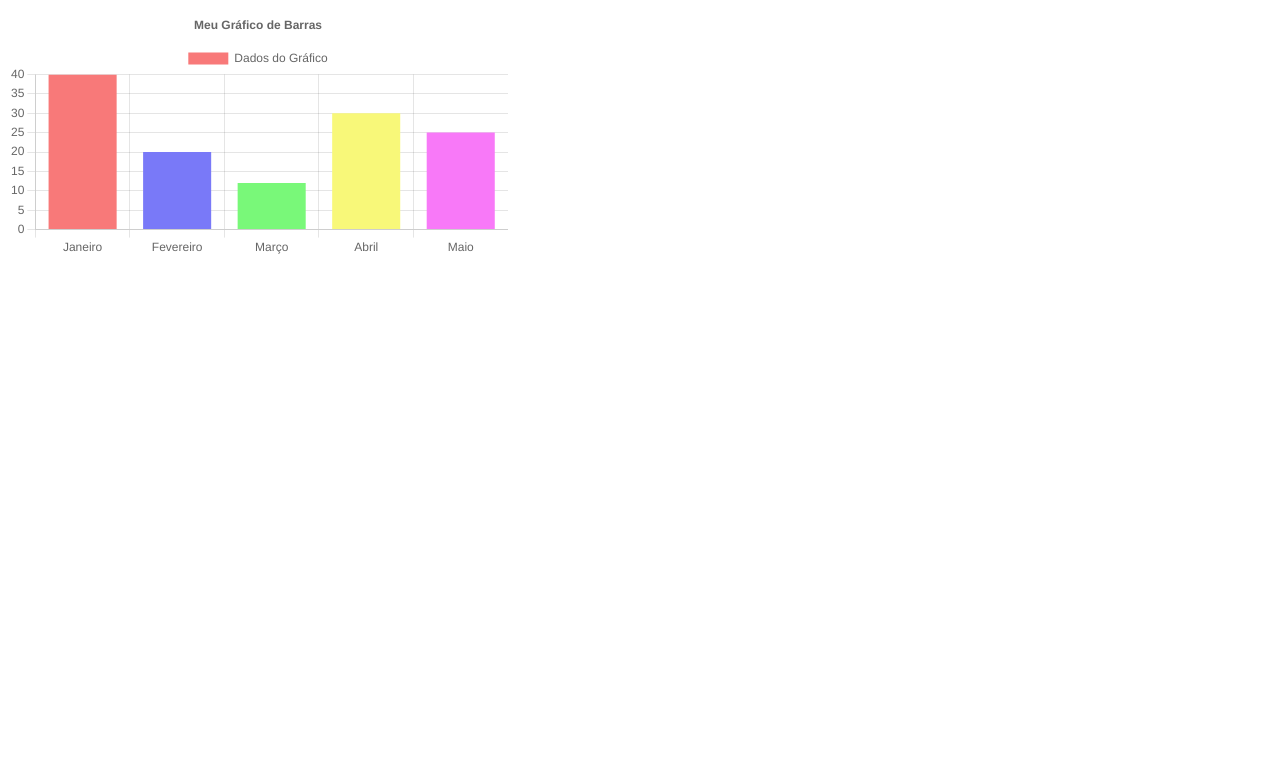
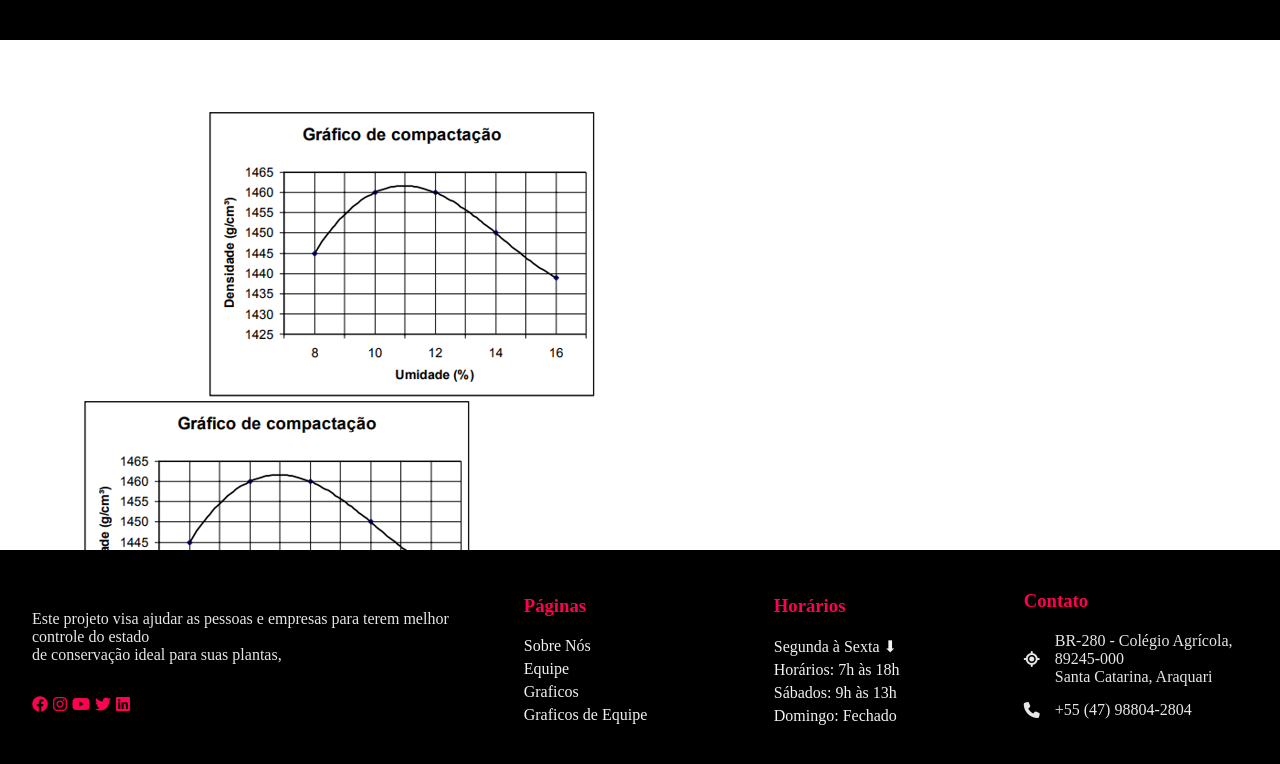
Before and after one commit to Gaspatt/Sepe, a Vue app: page / in a window 1280 px wide. Shown: the top 764 px of the page. Built offline with nearby package versions, Linux system fonts and the light colour scheme.

Commit message:
commit-page1

```diff
--- a/src/App.vue
+++ b/src/App.vue
@@ -1,13 +1,16 @@
+<!-- eslint-disable vue/multi-word-component-names -->
+
 <script setup>
-import pgraficos from  '@/views/Pagina do Grafico.vue'
+/* import pgraficos from  '@/views/Pagina do Grafico.vue'; */
+import Header from '@/components/FoHead/Header.vue';
+import Footer from '@/components/FoHead/Footer.vue';
 
 
 </script>
 
 <template>
 
-<pgraficos />
+    <Header />
+    <Footer />
 
 </template>
-
-<script scoped></script>
--- a/src/components/FoHead/Footer.vue
+++ b/src/components/FoHead/Footer.vue
@@ -1,4 +1,6 @@
+<!-- eslint-disable vue/multi-word-component-names -->
 <script setup>
+
 </script>
 
 <template>
--- a/src/components/FoHead/Header.vue
+++ b/src/components/FoHead/Header.vue
@@ -1,18 +1,24 @@
+<!-- eslint-disable vue/multi-word-component-names -->
 <script setup>
+
+import grafico from '@/assets/imagens/grafico.png';
+
 </script>
 
 <template>
-     <header>
+  <header>
     <nav>
 
     </nav>
 
     <main>
-      <div class="lado01">
-
+      <div class="main-container">
+        <div class="lado01">
+          <img class="img" :src="grafico" alt="Gráfico">
+        </div>
+        <div class="lado02">
+        <img class="img" :src="grafico" alt="Gráfico">
       </div>
-      <div class="lado02">
-
       </div>
     </main>
   </header>
@@ -20,4 +26,27 @@
 </template>
 
 <style scoped>
+.main-container {
+  display: flex;
+  flex-direction: row ;
+  flex-wrap: wrap;
+  height: auto;
+  width: 100%;
+}
+
+.lado01 {
+  width: 40%;
+  height: 100%;
+  display: flex;
+ margin-left: 15%;
+}
+
+.lado02 {
+  width: 40%;
+  height: 100%;
+  display: flex;
+  margin-right: 15%;
+  margin-left: 5%;
+}
+
 </style>
```
Also changed, not shown: src/assets/imagens/teste.jpg (added), src/components/FoHead/img/teste-matheus-1920x1080.jpg (added).
